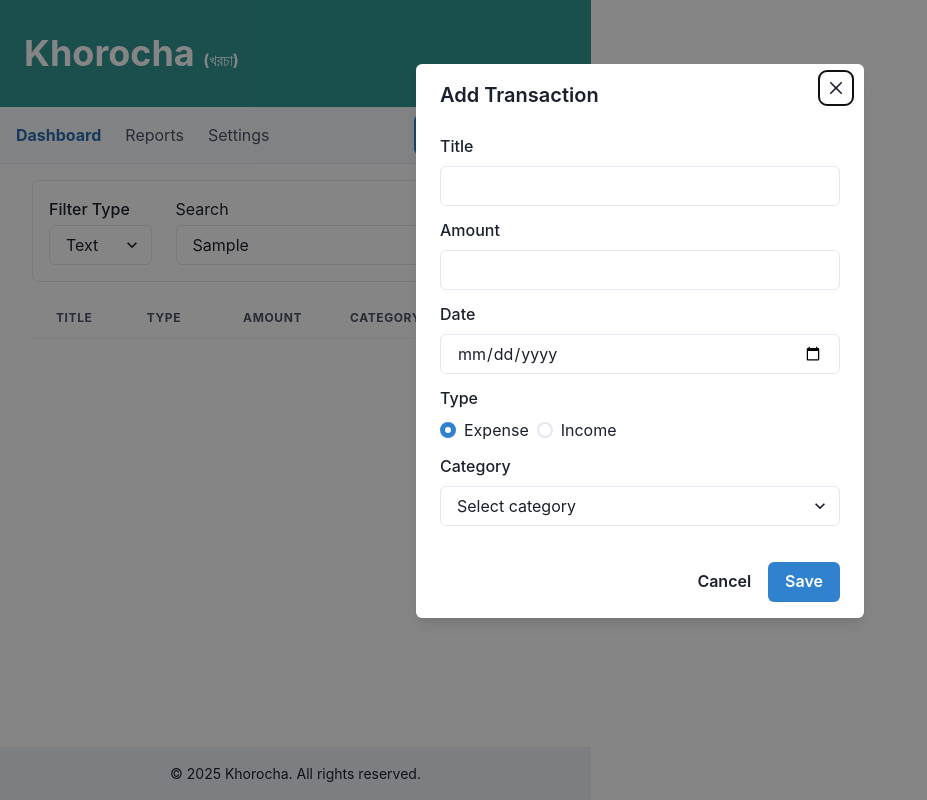
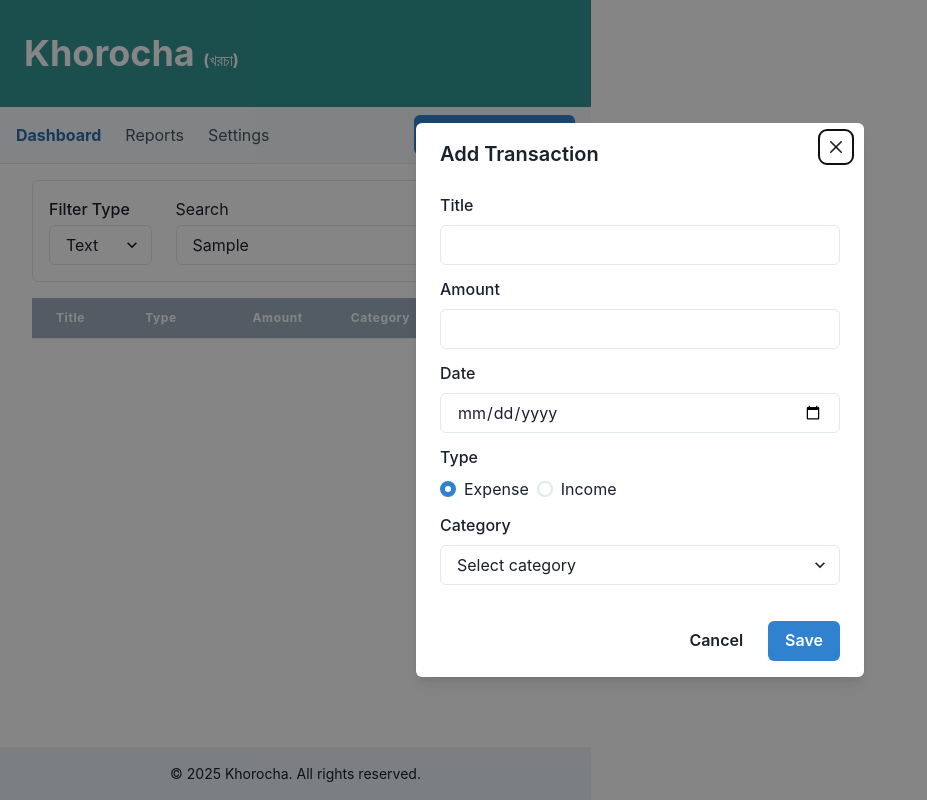
Before and after one commit to mmhossain/khorocha, a React (Vite) app in the folder client/: page / in a window 1280 px wide. Both pictures are taken after typing "Sample" into the empty fields and a click on the button "Add Transaction". Shown: the whole page, without its empty margins (0-927 px from the left). Built offline with nearby package versions, Linux system fonts and the light colour scheme; the HTML template or start-up script is replaced by a standard one.

Commit message:
Fix error message issue in add Transaction modal and clear form on close

```diff
--- a/client/src/transaction/components/AddEditTransactionDialog.tsx
+++ b/client/src/transaction/components/AddEditTransactionDialog.tsx
@@ -35,7 +35,9 @@ const categoryOptions = [
 // Validation schema
 const schema = z.object({
   title: z.string().min(1, "Title is required"),
-  amount: z.number().positive("Amount must be positive"),
+  amount: z
+    .number({ invalid_type_error: "Amount is required" })
+    .positive("Amount must be positive"),
   date: z.string().min(1, "Date is required"),
   type: z.enum(["income", "expense"]),
   categoryId: z.string().min(1, "Category is required"),
@@ -60,6 +62,7 @@ const AddEditTransactionDialog = () => {
 
   const mutation = useMutation({
     mutationFn: async (data: TransactionFormValues) => {
+      console.log(data);
       setLoading(true);
       return new Promise((resolve) => setTimeout(() => resolve(data), 1000));
     },
@@ -80,17 +83,28 @@ const AddEditTransactionDialog = () => {
     mutation.mutate(data);
   };
 
+  const handleClose = () => {
+    reset();
+    onClose();
+  };
+
   return (
     <>
       <Button colorScheme="blue" onClick={onOpen}>
         Add Transaction
       </Button>
 
-      <Modal isOpen={isOpen} onClose={onClose}>
+      <Modal
+        isCentered={true}
+        isOpen={isOpen}
+        closeOnOverlayClick={false}
+        onClose={onClose}
+        onCloseComplete={() => reset()}
+      >
         <ModalOverlay />
         <ModalContent>
           <ModalHeader>Add Transaction</ModalHeader>
-          <ModalCloseButton />
+          <ModalCloseButton onClick={handleClose} />
           <ModalBody>
             <form id="transaction-form" onSubmit={handleSubmit(onSubmit)}>
               <FormControl mb={3}>
@@ -145,7 +159,7 @@ const AddEditTransactionDialog = () => {
             </form>
           </ModalBody>
           <ModalFooter>
-            <Button variant="ghost" onClick={onClose}>
+            <Button variant="ghost" onClick={handleClose} marginX={2}>
               Cancel
             </Button>
             <Button
--- a/client/src/transaction/components/FilterBar.tsx
+++ b/client/src/transaction/components/FilterBar.tsx
@@ -57,7 +57,9 @@ const FilterBar = ({ onFilterChange }: FilterBarProps) => {
                 onChange={(e) => setFilterMode(e.target.value as FilterType)}
               >
                 {filterByItems.map((filterType) => (
-                  <option key={filterType.value}>{filterType.label}</option>
+                  <option key={filterType.value} value={filterType.value}>
+                    {filterType.label}
+                  </option>
                 ))}
               </Select>
             </FormControl>
--- a/client/src/transaction/components/TransactionsTable.tsx
+++ b/client/src/transaction/components/TransactionsTable.tsx
@@ -115,31 +115,66 @@ const TransactionsTable = ({ filter }: TransactionsTableProps) => {
     <Table variant="striped" size="md">
       <Thead>
         <Tr>
-          <Th cursor="pointer" onClick={() => handleSort("title")}>
+          <Th
+            textTransform="none"
+            fontWeight="bold"
+            bg="gray.400"
+            color="white"
+            cursor="pointer"
+            onClick={() => handleSort("title")}
+          >
             <HStack spacing={1}>
               <Text>Title</Text>
               {renderSortIcon("title")}
             </HStack>
           </Th>
-          <Th cursor="pointer" onClick={() => handleSort("type")}>
+          <Th
+            textTransform="none"
+            fontWeight="bold"
+            bg="gray.400"
+            color="white"
+            cursor="pointer"
+            onClick={() => handleSort("type")}
+          >
             <HStack spacing={1}>
               <Text>Type</Text>
               {renderSortIcon("type")}
             </HStack>
           </Th>
-          <Th cursor="pointer" onClick={() => handleSort("amount")}>
+          <Th
+            textTransform="none"
+            fontWeight="bold"
+            bg="gray.400"
+            color="white"
+            cursor="pointer"
+            onClick={() => handleSort("amount")}
+          >
             <HStack spacing={1} justify="flex-end">
               <Text>Amount</Text>
               {renderSortIcon("amount")}
             </HStack>
           </Th>
-          <Th cursor="pointer" onClick={() => handleSort("category")}>
+          <Th
+            textTransform="none"
+            fontWeight="bold"
+            bg="gray.400"
+            color="white"
+            cursor="pointer"
+            onClick={() => handleSort("category")}
+          >
             <HStack spacing={1}>
               <Text>Category</Text>
               {renderSortIcon("category")}
             </HStack>
           </Th>
-          <Th cursor="pointer" onClick={() => handleSort("date")}>
+          <Th
+            textTransform="none"
+            fontWeight="bold"
+            bg="gray.400"
+            color="white"
+            cursor="pointer"
+            onClick={() => handleSort("date")}
+          >
             <HStack spacing={1}>
               <Text>Date</Text>
               {renderSortIcon("date")}
```
